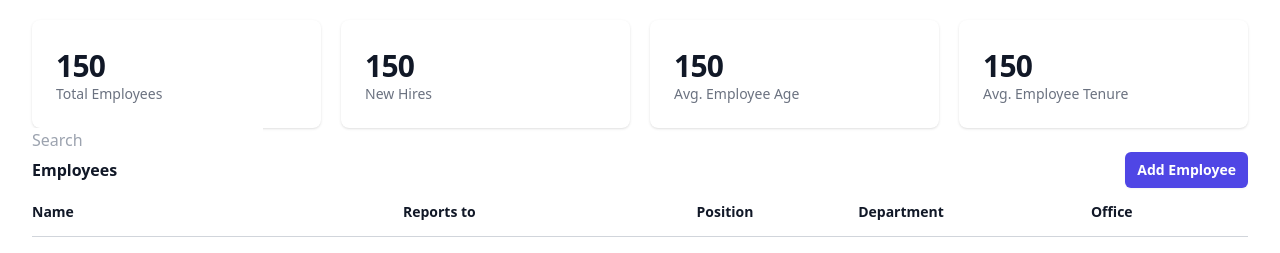
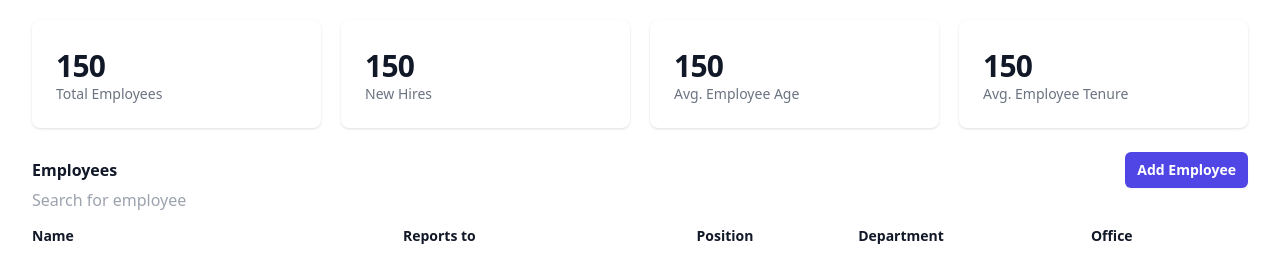
Before and after one commit to noelsantotomas/employee-dashboard, a Next.js app: page /employees in a window 1280 px wide. Shown: the top 253 px of the page. Built offline with nearby package versions, Linux system fonts and the light colour scheme.

Commit message:
Feat(search): Added searching by employee name & state

```diff
--- a/src/components/ListOfEmployees/index.js
+++ b/src/components/ListOfEmployees/index.js
@@ -1,12 +1,18 @@
 import useGet from "@/hooks/useGet";
 import { EmployeeRow } from "@/components/ListOfEmployees/EmployeeRow";
 import { EmployeeTable, TableHeaderCell, TableBody } from "./styles";
+import TextInput from "../TextInput";
 
-export const ListOfEmployees = ({ employees }) => {
+export const ListOfEmployees = ({
+  employees,
+  info,
+  searchTerm,
+  onSearchChange,
+}) => {
   // console.log(employees);
   return (
     <>
-      <div className="-ml-4 -mt-2 flex flex-wrap items-center justify-between sm:flex-nowrap">
+      <div className="pt-6 -ml-4 -mt-2 flex flex-wrap items-center justify-between sm:flex-nowrap">
         <div className="ml-4 mt-2">
           <h3 className="text-base font-semibold leading-6 text-gray-900">
             Employees
@@ -21,6 +27,12 @@ export const ListOfEmployees = ({ employees }) => {
           </button>
         </div>
       </div>
+      <input
+        type="text"
+        placeholder="Search for employee"
+        value={searchTerm}
+        onChange={onSearchChange}
+      />
       <EmployeeTable>
         <thead>
           <tr>
--- a/src/pages/employees/index.js
+++ b/src/pages/employees/index.js
@@ -1,11 +1,22 @@
 import { ListOfEmployees } from "@/components/ListOfEmployees";
 import HighlightCard from "@/components/HighlightCards/HighlightCard";
 import { employees } from "../../../data/employees";
-import TextInput from "@/components/TextInput";
 import Container from "@/components/Container";
 import HighlightContainer from "@/components/HighlightCards/HighlightContainer";
+import { useState } from "react";
 
 export default function EmployeeOverviewPage({ employees, info }) {
+  const [searchTerm, setSearchTerm] = useState("");
+
+  const handleSearchChange = (event) => {
+    event.preventDefault();
+    setSearchTerm(event.target.value);
+  };
+
+  const filteredEmployees = employees.filter((employee) =>
+    employee.name.toLowerCase().includes(searchTerm.toLowerCase())
+  );
+
   return (
     <Container>
       <HighlightContainer>
@@ -14,8 +25,12 @@ export default function EmployeeOverviewPage({ employees, info }) {
         <HighlightCard info={info} label="Avg. Employee Age" />
         <HighlightCard info={info} label="Avg. Employee Tenure" />
       </HighlightContainer>
-      <TextInput placeholder="Search" />
-      <ListOfEmployees employees={employees} info={info} />
+      <ListOfEmployees
+        employees={filteredEmployees}
+        info={info}
+        searchTerm={searchTerm}
+        onSearchChange={handleSearchChange}
+      />
     </Container>
   );
 }
```
